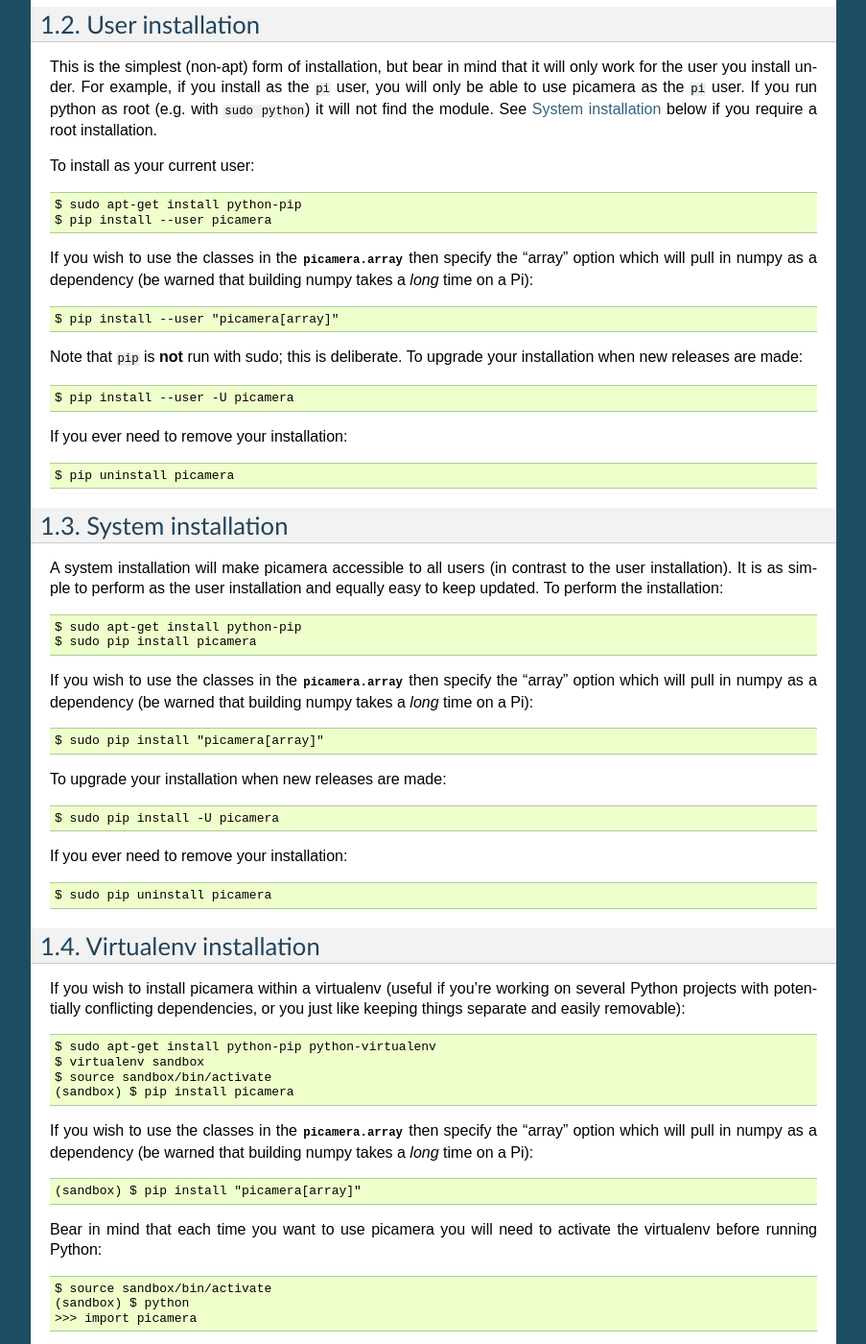
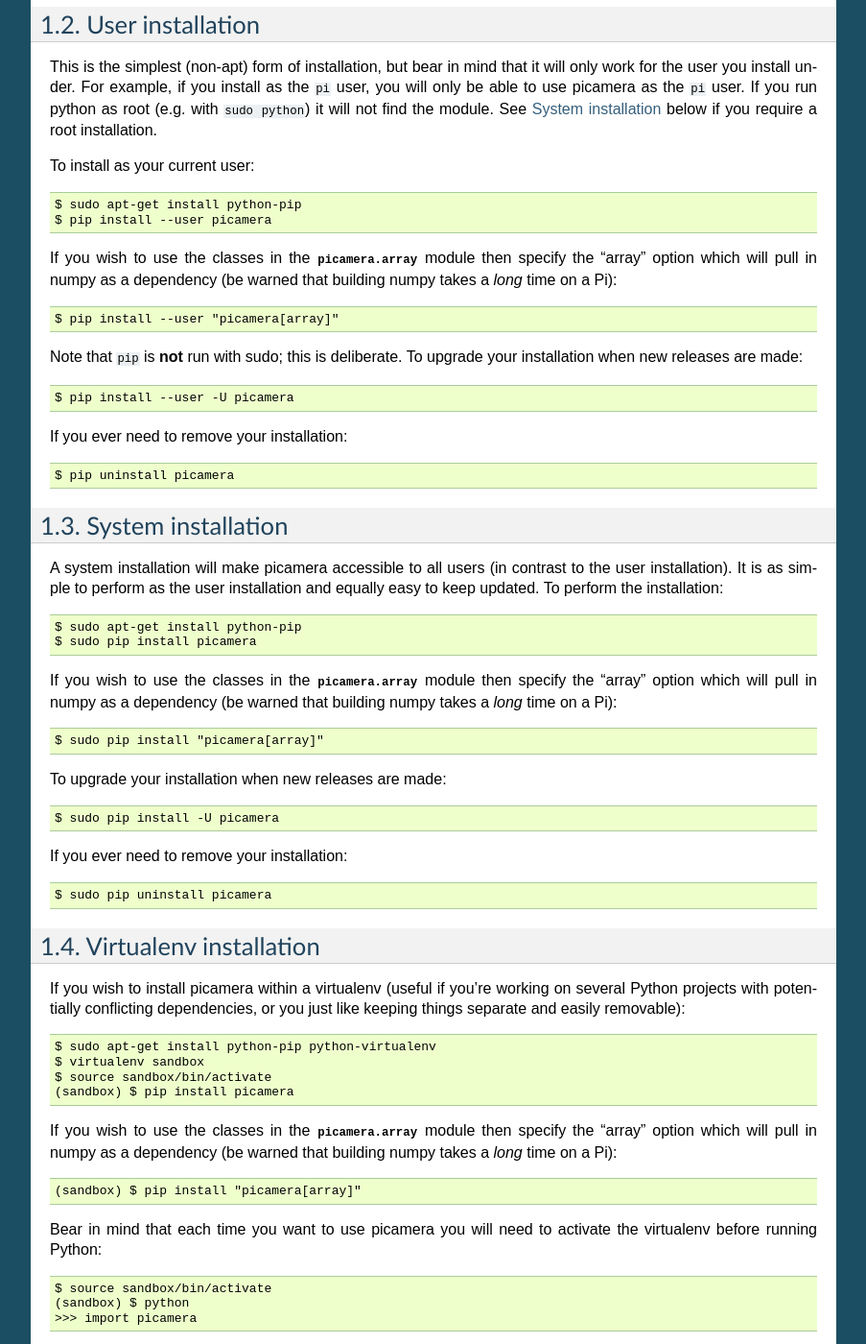
Before and after one commit to waveform80/picamera, a Sphinx documentation site: the page built from docs/install2.rst, in a window 1280 px wide and 1400 px high, scrolled down 502 px. Shown: the whole window at 96% size, without its empty margins (198-1101 px from the left). Built offline with Sphinx 7.4.7, drawn with Linux system fonts in a browser that asks for light colours.

Commit message:
Missing word...

```diff
--- a/docs/install2.rst
+++ b/docs/install2.rst
@@ -49,8 +49,8 @@ To install as your current user::
     $ sudo apt-get install python-pip
     $ pip install --user picamera
 
-If you wish to use the classes in the :mod:`picamera.array` then specify the
-"array" option which will pull in numpy as a dependency (be warned that
+If you wish to use the classes in the :mod:`picamera.array` module then specify
+the "array" option which will pull in numpy as a dependency (be warned that
 building numpy takes a *long* time on a Pi)::
 
     $ pip install --user "picamera[array]"
@@ -77,8 +77,8 @@ and equally easy to keep updated. To perform the installation::
     $ sudo apt-get install python-pip
     $ sudo pip install picamera
 
-If you wish to use the classes in the :mod:`picamera.array` then specify the
-"array" option which will pull in numpy as a dependency (be warned that
+If you wish to use the classes in the :mod:`picamera.array` module then specify
+the "array" option which will pull in numpy as a dependency (be warned that
 building numpy takes a *long* time on a Pi)::
 
     $ sudo pip install "picamera[array]"
@@ -106,8 +106,8 @@ just like keeping things separate and easily removable)::
     $ source sandbox/bin/activate
     (sandbox) $ pip install picamera
 
-If you wish to use the classes in the :mod:`picamera.array` then specify the
-"array" option which will pull in numpy as a dependency (be warned that
+If you wish to use the classes in the :mod:`picamera.array` module then specify
+the "array" option which will pull in numpy as a dependency (be warned that
 building numpy takes a *long* time on a Pi)::
 
     (sandbox) $ pip install "picamera[array]"
```
Also changed, not shown: docs/install3.rst (+6 -6 lines).
